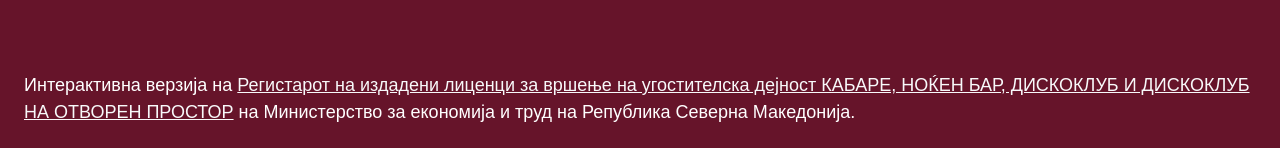
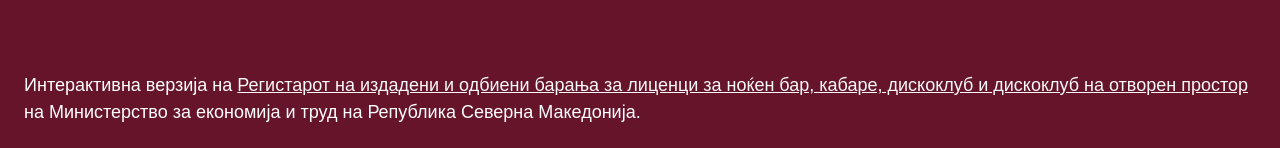
Before and after one commit to gocemitevski/registar-licenci-ugostitelska-dejnost, a React (Vite) app: page / in a window 1280 px wide. Shown: the top 148 px of the page. Built offline with nearby package versions, Linux system fonts and the light colour scheme; no server answers; a web font is replaced by a local one.

Commit message:
Update lead content

```diff
--- a/src/components/Header.jsx
+++ b/src/components/Header.jsx
@@ -35,9 +35,8 @@
                     href="https://www.economy.gov.mk/mk-MK/regulativa/registri-pregledi-licenci-cenovnici"
                     rel="nofollow"
                   >
-                    Регистарот на издадени лиценци за вршење на угостителска
-                    дејност КАБАРЕ, НОЌЕН БАР, ДИСКОКЛУБ И ДИСКОКЛУБ НА ОТВОРЕН
-                    ПРОСТОР
+                    Регистарот на издадени и одбиени барања за лиценци за ноќен
+                    бар, кабаре, дискоклуб и дискоклуб на отворен простор
                   </a>{" "}
                   на Министерство за економија и труд на Република Северна
                   Македонија.
```
